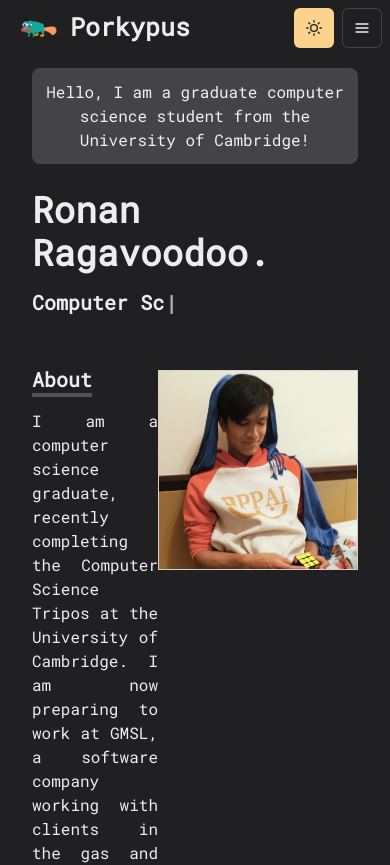
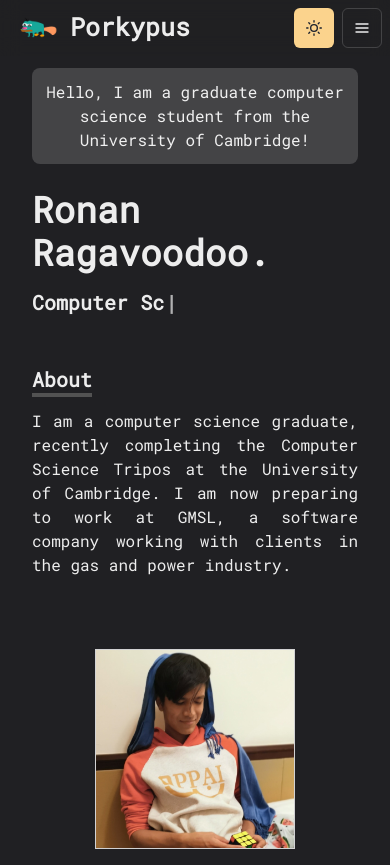
Before and after one commit to Porkypus/porkypus-site, a Next.js app: page / in a window 390 px wide. Shown: the top 865 px of the page. Built offline with nearby package versions, Linux system fonts and the light colour scheme.

Commit message:
fixed breakpoints for mobile viewing

```diff
--- a/pages/index.js
+++ b/pages/index.js
@@ -53,7 +53,10 @@ const Page = () => {
                 </Section>
             </Box>
 
-            <Flex direction={{ sm: 'column', md: 'row' }} align="space-between">
+            <Flex
+                direction={{ base: 'column', sm: 'column', md: 'row' }}
+                align="space-between"
+            >
                 <Section delay={0.6} width={500}>
                     <Heading as="h2" variant="section-title">
                         About
```
